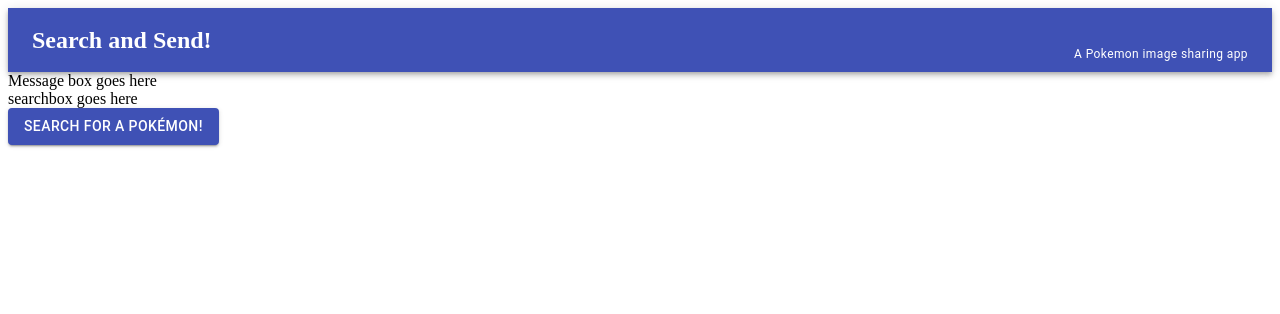
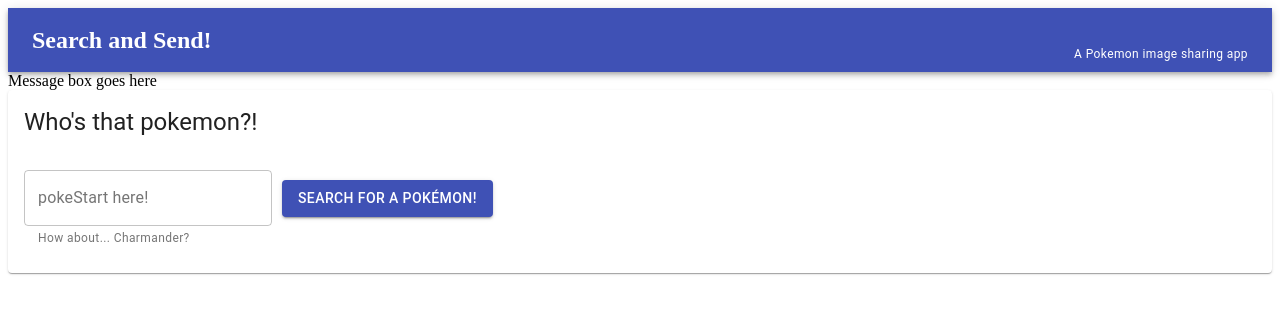
Before and after one commit to itsOrD/khawsar, a React app: page / in a window 1280 px wide. Shown: the top 314 px of the page. Built offline with nearby package versions, Linux system fonts and the light colour scheme; the HTML template or start-up script is replaced by a standard one.

Commit message:
search card and other material-ui elements added

```diff
--- a/client/src/components/App.jsx
+++ b/client/src/components/App.jsx
@@ -32,12 +32,9 @@
 
     return (
       <div>
-        <Title  theme={theme} />
+        <Title />
         <Message />
         <Search />
-        <Button variant="contained" color="primary">
-          Search for a Pokémon!
-        </Button>
       </div>
     )
   }
--- a/client/src/components/Search.jsx
+++ b/client/src/components/Search.jsx
@@ -1,21 +1,111 @@
 import React from 'react';
+import Card from '@material-ui/core/Card';
+import CardHeader from '@material-ui/core/CardHeader';
+import CardMedia from '@material-ui/core/CardMedia';
+import CardContent from '@material-ui/core/CardContent';
+import Typography from '@material-ui/core/Typography';
+import Input from '@material-ui/core/Input';
+import Button from '@material-ui/core/Button';
+import TextField from '@material-ui/core/TextField';
+import { purple } from '@material-ui/core/colors';
 
 class Search extends React.Component {
   constructor(props) {
     super(props);
     this.state = {
-      result: false
+      result: false,
+      cleared: true,
+      pokeSearch: '',
+      randomPokemon: 'Charmander',
+      whoThat: [],
     }
+    this.handleChange = this.handleChange.bind(this);
+    this.handleSubmit = this.handleSubmit.bind(this);
+    this.pokedex = this.pokedex.bind(this);
+    this.oops = this.oops.bind(this);
   }
 
+  wildPokemonAppeared(data) {
+    this.setState({
+      whoThat: data.image
+    }, () => console.log('whoThat?  Why its...', data.name))
+  }
+
+  oops() {
+    alert(`Please try again. Professor Oak has added that Pokémon to the Pokédex yet it would seem...`)
+  }
+
+  pokedex(pocketMonster) {
+    $.ajax({
+      type: "GET",
+      data: pocketMonster,
+      success: (data) => wildPokemonAppeared(data),
+      failure: () => oops(),
+    })
+  }
+
+  handleChange(e) {
+    let userIn = e.target.value;
+    this.setState({
+      pokeSearch: userIn,
+    }, () => console.log(this.state.pokeSearch));
+  };
+
+  handleSubmit(e) {
+    e.preventDefault();
+    const pokeReq = this.state.pokeSearch;
+    console.log('before: ', pokeReq)
+    this.setState({
+      pokeSearch: '',
+    }, () => this.pokedex());
+  };
+
   render() {
-    //
+    const { randomPokemon, pokeSearch, whoThat } = this.state;
+    const { handleChange, handleSubmit } = this;
     return (
-      <div>
-        searchbox goes here
-      </div>
+      <Card>
+        <CardHeader title="Who's that pokemon?!" />
+        <CardMedia img={whoThat} />
+        <CardContent>
+        <form id="searchForm" onSubmit={handleSubmit}>
+          <TextField
+            id="pokeSearch"
+            value={pokeSearch}
+            label="pokeStart here!"
+            type="search"
+            variant="outlined"
+            helperText={`How about... ${randomPokemon}?`}
+            onChange={handleChange}
+          />
+            <Button
+              variant="contained"
+              color="primary"
+              style={{ marginTop: 10, marginLeft: 10 }}
+              type="submit"
+              form="searchForm"
+            >
+              Search for a Pokémon!
+            </Button>
+          </form>
+        </CardContent>
+      </Card>
     )
   }
 };
 
 export default Search;
+
+
+
+
+
+  // {/* <Card style={{ textAlign: 'center', color: '#FF8C00' }}>
+  //   <CardHeader
+  //     title="Search and Send"
+  //   >
+  //   </CardHeader>
+  //   <CardSubHeader>
+  //     A Pokemon image sharing app
+  //   </CardSubHeader>
+  // </Card> */}
```
Also changed, not shown: client/src/components/Title.jsx (+0 -26 lines), 1 other file (tests, documents, lock files or other folders).
